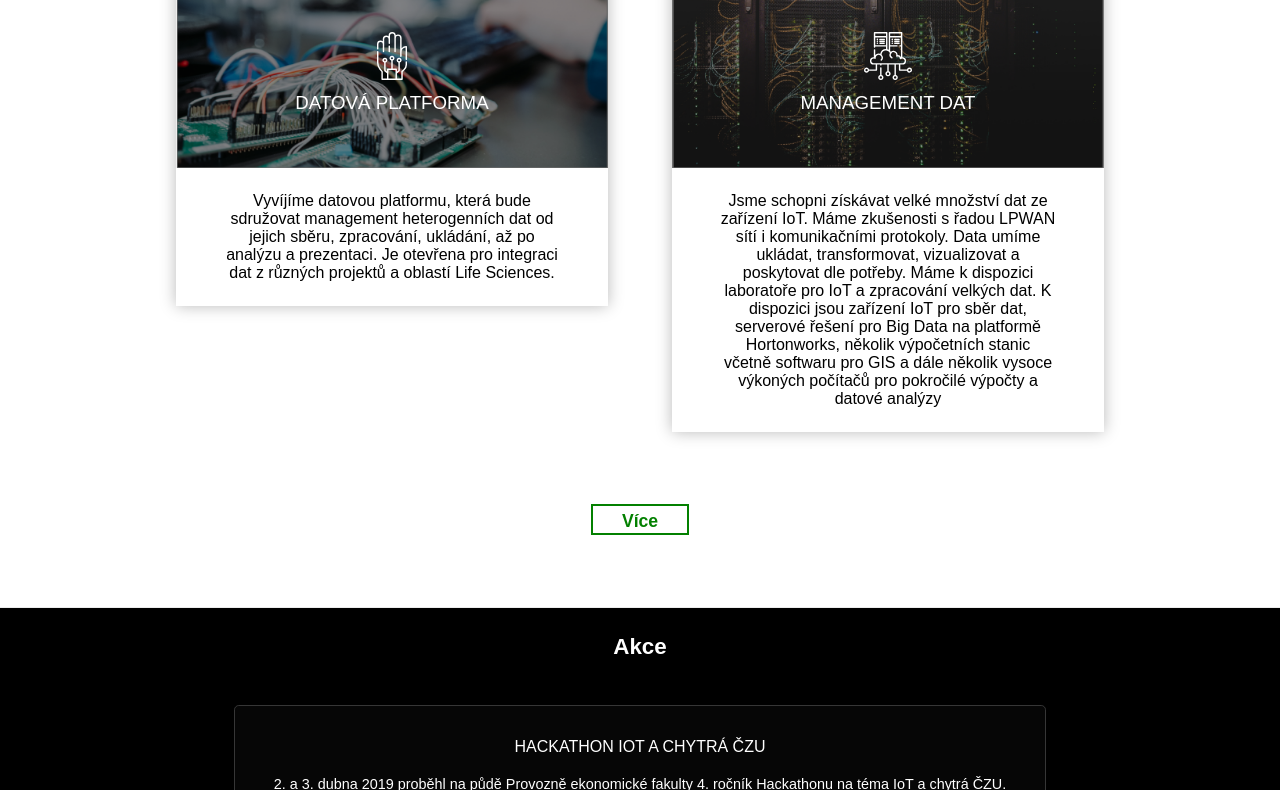
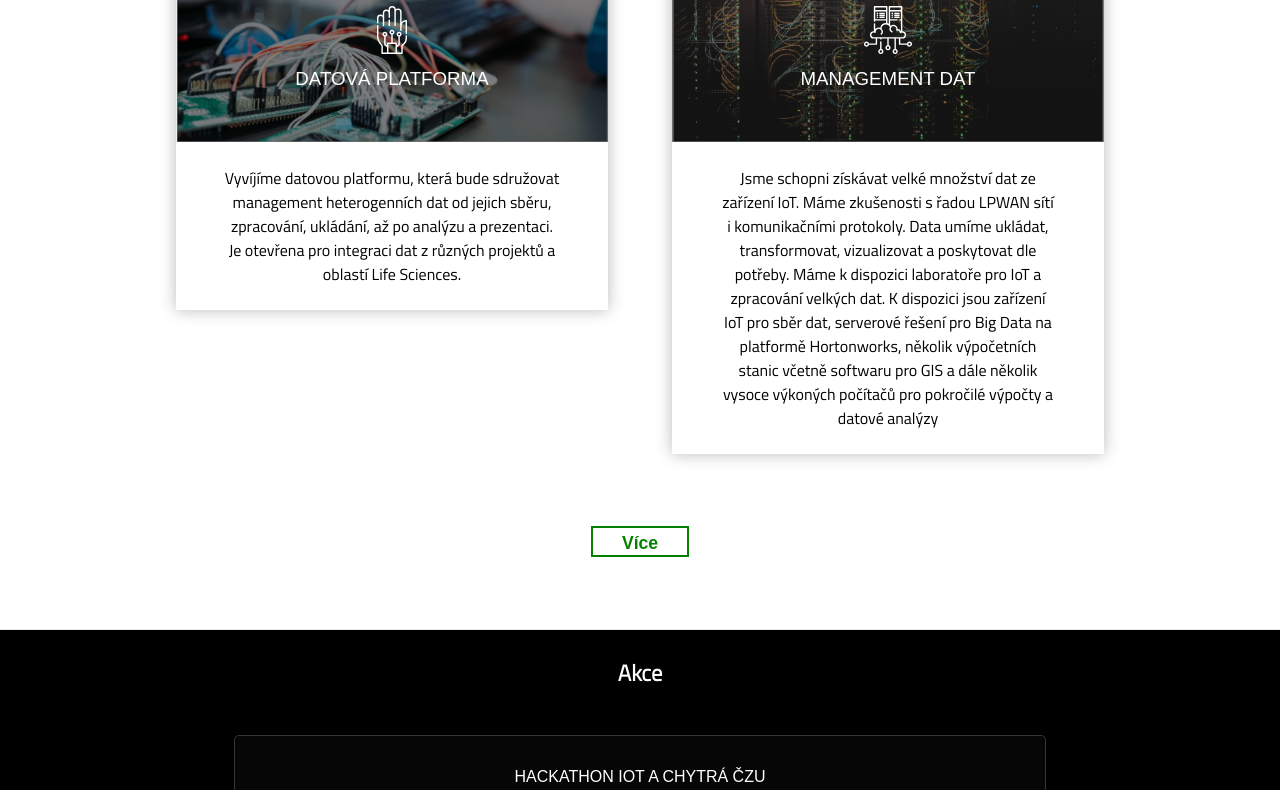
Before and after one commit to LuFi16/IoT, a plain HTML site: page index.html in a window 1280 px wide. Shown: the part 2010-2800 px from the top of the page. Drawn offline with Linux system fonts and the light colour scheme.

Commit message:
font added

```diff
--- a/scss/components/_components.content.scss
+++ b/scss/components/_components.content.scss
@@ -52,6 +52,7 @@
 .c-heading_round-border{
   border: 1px solid $color-border-line;
   background-color: $color-white;
+  font-family: $font-primary-bold;
   border-radius: 50px;
   padding: 0 2rem;
   display: inline-block;
@@ -69,6 +70,7 @@
 
 .c-heading{
   font-size: 1.4rem;
+  font-family: $font-primary-bold;
   @media (max-width: $mobile){
     margin-bottom: 2rem;
   }
@@ -82,6 +84,7 @@
 .c-heading-light{
   font-size: 1.4rem;
   color: $color-white;
+  font-family: $font-primary-thin;
   @media (max-width: $mobile){
     margin-bottom: 2rem;
   }
--- a/scss/components/_components.general.scss
+++ b/scss/components/_components.general.scss
@@ -20,10 +20,32 @@ $color-contacts-text: #d9e8d9;
 
 
 /* FONTS */
-$font-primary: "Titillium Web", sans-serif;
+@font-face {
+  font-family: c-Titilium-regular;
+  src: url("../font/Titillium_Web/TitilliumWeb-Regular.ttf");
+}
+@font-face {
+  font-family: c-Titilium-semibold;
+  src: url("../font/Titillium_Web/TitilliumWeb-SemiBold.ttf");
+}
+@font-face {
+  font-family: c-Titilium-bold;
+  src: url("../font/Titillium_Web/TitilliumWeb-Bold.ttf");
+}
+@font-face {
+  font-family: c-Titilium-light;
+  src: url("../font/Titillium_Web/TitilliumWeb-Light.ttf");
+}
+
+$font-primary: "c-Titilium-regular", sans-serif;
+$font-primary-semibold: "c-Titilium-semibold", sans-serif;
+$font-primary-bold: "c-Titilium-bold", sans-serif;
+$font-primary-thin: "c-Titilium-light", sans-serif;
+
+/*$font-primary: "Titillium Web", sans-serif;
 $font-primary-semibold: "Titillium Web Semibold", sans-serif;
 $font-primary-bold: "Titillium Web Bold", sans-serif;
-$font-primary-thin: "Titillium Web Light", sans-serif;
+$font-primary-thin: "Titillium Web Light", sans-serif;*/
 
 @mixin font-primary{
   font-family: "Titillium Web", sans-serif;
--- a/scss/components/_components.header.scss
+++ b/scss/components/_components.header.scss
@@ -141,6 +141,7 @@ $margin-header-inside: 1.2rem;
 .c-header-about_heading{
   margin: 0;
   font-size: 1.3rem;
+  font-family: $font-primary-bold;
 }
 
 .c-header-about_text{
```
Also changed, not shown: css/main.css, font/Titillium_Web/OFL.txt (added), font/Titillium_Web/TitilliumWeb-Black.ttf (added), font/Titillium_Web/TitilliumWeb-Bold.ttf (added), font/Titillium_Web/TitilliumWeb-BoldItalic.ttf (added), font/Titillium_Web/TitilliumWeb-ExtraLight.ttf (added), font/Titillium_Web/TitilliumWeb-ExtraLightItalic.ttf (added), font/Titillium_Web/TitilliumWeb-Light.ttf (added), font/Titillium_Web/TitilliumWeb-LightItalic.ttf (added), font/Titillium_Web/TitilliumWeb-Regular.ttf (added), font/Titillium_Web/TitilliumWeb-RegularItalic.ttf (added), font/Titillium_Web/TitilliumWeb-SemiBold.ttf (added), font/Titillium_Web/TitilliumWeb-SemiBoldItalic.ttf (added), 1 other file.
